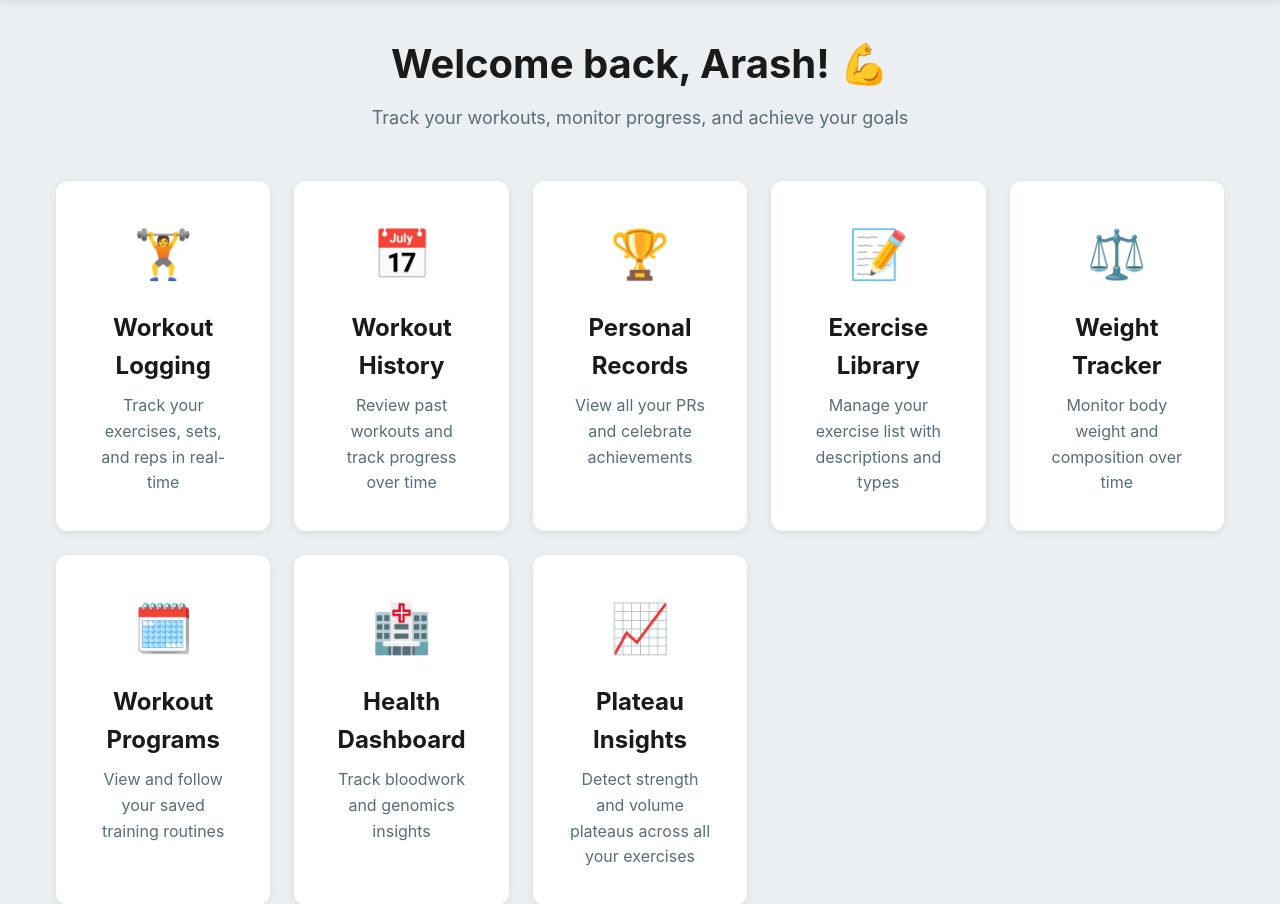
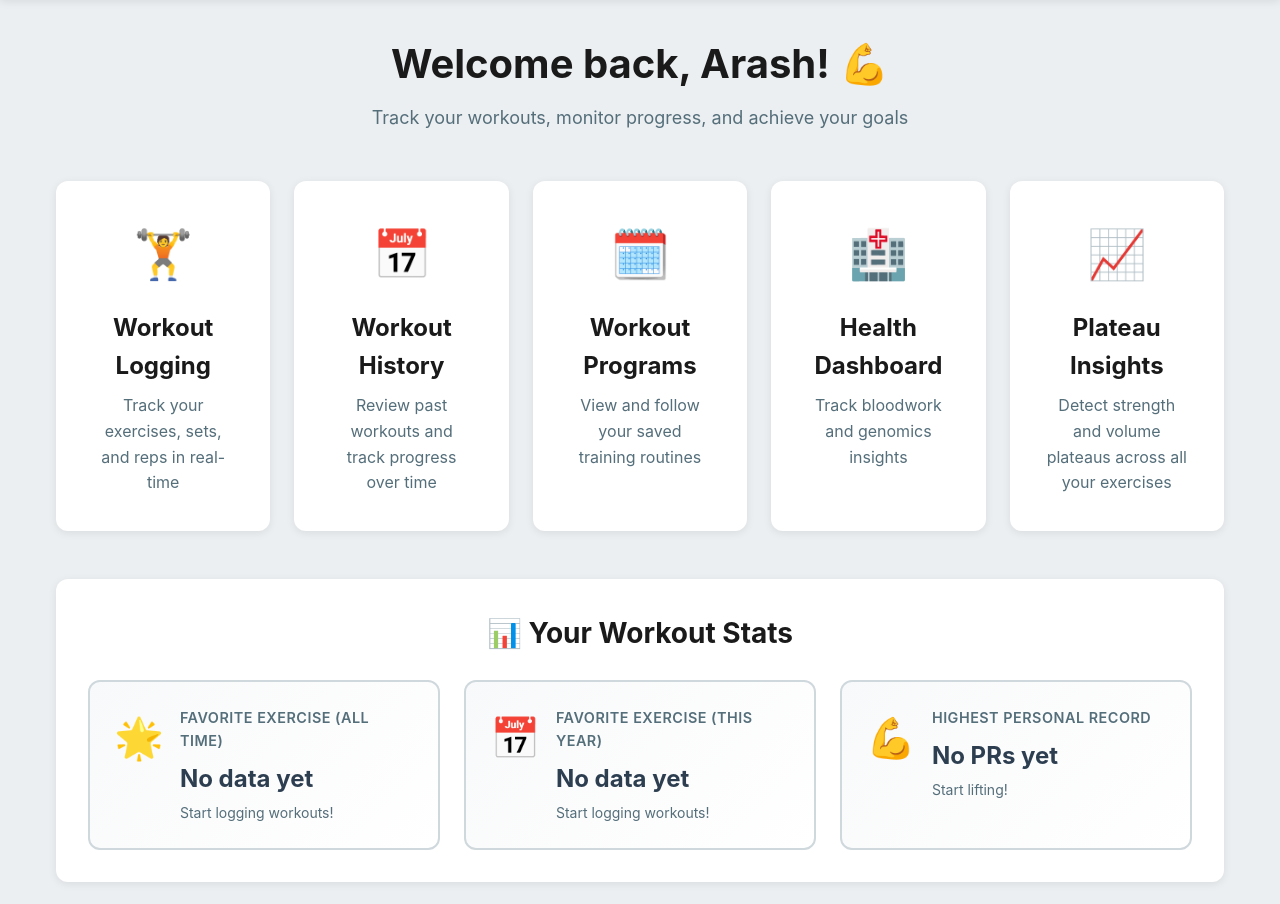
Before and after one commit to Arashi20/Workout_Logging_App, a Flask app: page / in a window 1280 px wide. Shown: the part 76-980 px from the top of the page. Run offline with Flask 3, Linux system fonts and the light colour scheme; a user stored in the database is signed in; data that the repository does not hold is empty; some libraries are stand-ins or nearby versions.

Commit message:
Got rid of some nsvigation cards on landing page to keep it more tidy

```diff
--- a/templates/landing.html
+++ b/templates/landing.html
@@ -22,23 +22,6 @@
             <p>Review past workouts and track progress over time</p>
         </a>
 
-        <a href="{{ url_for('prs') }}" class="feature-card card-prs">
-            <div class="card-icon">🏆</div>
-            <h2>Personal Records</h2>
-            <p>View all your PRs and celebrate achievements</p>
-        </a>
-
-        <a href="{{ url_for('exercises') }}" class="feature-card card-exercises">
-            <div class="card-icon">📝</div>
-            <h2>Exercise Library</h2>
-            <p>Manage your exercise list with descriptions and types</p>
-        </a>
-
-        <a href="{{ url_for('weight_tracker') }}" class="feature-card card-weight">
-            <div class="card-icon">⚖️</div>
-            <h2>Weight Tracker</h2>
-            <p>Monitor body weight and composition over time</p>
-        </a>
 
         <a href="{{ url_for('programs') }}" class="feature-card card-programs">
             <div class="card-icon">🗓️</div>
```
